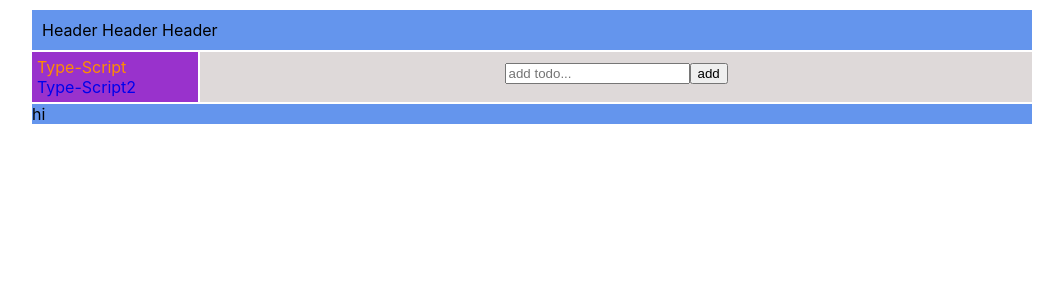
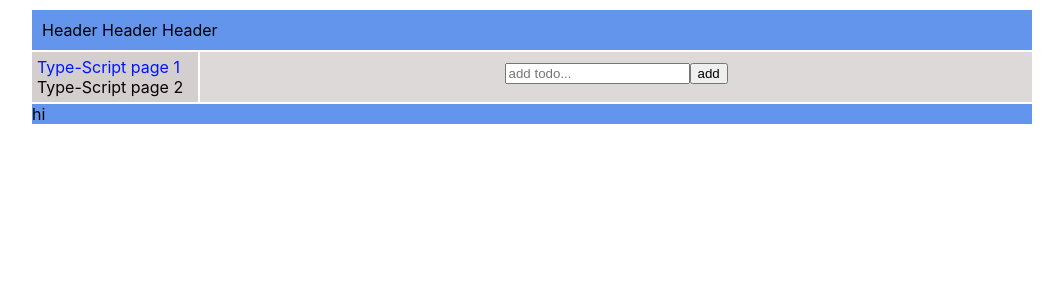
Before and after one commit to VladimirShumliaiev/Type-script-React, a React (Create React App) app in the folder my-app/: page / in a window 1280 px wide. Shown: the top 300 px of the page, without its empty margins (108-1171 px from the left). Built offline with nearby package versions, Linux system fonts and the light colour scheme.

Commit message:
+++add 13.02.2023 21:10

```diff
--- a/my-app/src/App.css
+++ b/my-app/src/App.css
@@ -15,6 +15,7 @@
 .NavBar {
     display: grid;
     text-decoration: none;
+    color: #ded9d9;
 }
 
 .Header {
@@ -22,7 +23,6 @@
     grid-area: header;
     background: cornflowerblue;
     padding: 10px;
-
 }
 
 .Main {
--- a/my-app/src/App.tsx
+++ b/my-app/src/App.tsx
@@ -1,24 +1,13 @@
-import React, {useState} from 'react';
+import React from 'react';
 import './App.css';
-// import {Route, Routes} from "react-router-dom";
-// import Todo from "./Components/Todo";
-// import TodoItem from "./Components/TodoItem";
+import {Route, Routes} from "react-router-dom";
+import Todo from "./Components/mainContent/Todo/Todo";
+import TodoItem from "./Components/TodoItem";
 import NavBar from "./Components/navBar/NavBar";
 import Header from "./Components/Header/Header";
-import TodoInput from "./Components/mainContent/TodoInput";
-import List from "./Components/mainContent/List";
-import {useAppDispatch} from "./hooks/hooks";
-import {addTodos} from "./redux/todoSlice";
+
 
 function App() {
-    const [title, setTitle] = useState('')
-    const dispatch = useAppDispatch()
-    const addTask = () => {
-        if (title.trim().length) {
-            dispatch(addTodos(title))
-            setTitle('')
-        }
-    }
     return (
         <div className="App">
             <div className={'Header'}>
@@ -29,13 +18,10 @@ function App() {
             </div>
 
             <div className={'Main'}>
-                {/*<Routes>*/}
-                {/*    <Route path={'/'} element={<Todo/>}/>*/}
-                {/*    <Route path={'todoItem'} element={<TodoItem/>}/>*/}
-                {/*    */}
-                {/*</Routes>*/}
-                <TodoInput title={title} setTitle={setTitle} addTodo={addTask}/>
-                <List/>
+                <Routes>
+                    <Route path={'/'} element={<Todo/>}/>
+                    <Route path={'todoItem'} element={<TodoItem/>}/>
+                </Routes>
             </div>
             <div className={'Footer'}>
                 hi
--- /dev/null
+++ b/my-app/src/Components/NavLink/MyNavLink.module.css
@@ -0,0 +1,3 @@
+.item a{
+
+}
--- a/my-app/src/Components/NavLink/MyNavLink.tsx
+++ b/my-app/src/Components/NavLink/MyNavLink.tsx
@@ -1,5 +1,6 @@
 import React from 'react';
 import {NavLink} from "react-router-dom";
+import style from './MyNavLink.module.css'
 
 interface IsActiveProps {
     isActive: boolean
@@ -8,15 +9,14 @@ interface IsActiveProps {
 const MyNavLink = () => {
     const isActive = ({isActive}: IsActiveProps) => isActive ? 'item-active-link' : '';
     return (
-        <>
+        <div className={style.item}>
             <div>
-                <NavLink className={isActive} to={'/'}>Type-Script</NavLink>
+                <NavLink className={isActive} to={'/'}>Type-Script page 1</NavLink>
             </div>
             <div>
-                <NavLink className={isActive} to={'todoItem'}>Type-Script2</NavLink>
+                <NavLink className={isActive} to={'todoItem'}>Type-Script page 2 </NavLink>
             </div>
-
-        </>
+        </div>
     );
 };
 
--- a/my-app/src/Components/mainContent/List.tsx
+++ b/my-app/src/Components/mainContent/Todo/List.tsx
@@ -1,6 +1,6 @@
 import React from 'react';
-import {useAppSelector} from "../../hooks/hooks";
-import ListItem from "./ListItem";
+import {useAppSelector} from "../../../hooks/hooks";
+import ListItem from './ListItem';
 
 const List = () => {
     const listSelector = useAppSelector(state => state.todo.list)
--- a/my-app/src/Components/mainContent/ListItem.tsx
+++ b/my-app/src/Components/mainContent/Todo/ListItem.tsx
@@ -1,6 +1,6 @@
 import React from 'react';
-import {useAppDispatch} from "../../hooks/hooks";
-import {canselTodos, statusTodos} from "../../redux/todoSlice";
+import {useAppDispatch} from "../../../hooks/hooks";
+import {canselTodos, statusTodos} from "../../../redux/todoSlice";
 
 interface ListItemProps{
     title: string,
--- /dev/null
+++ b/my-app/src/Components/mainContent/Todo/TodoInput.tsx
@@ -0,0 +1,27 @@
+import React from 'react';
+
+interface TodoInputProps {
+    title: string,
+    setTitle: (str: string) => void,
+    addTodo: () => void,
+}
+
+const TodoInput: React.FC<TodoInputProps> = ({title, setTitle, addTodo}) => {
+
+
+    return (
+        <form onSubmit={e => {
+            e.preventDefault()
+            addTodo()
+            setTitle('')
+        }
+        }
+        >
+            <input value={title} onChange={(e) => setTitle(e.target.value)}
+                   placeholder={'add todo...'}/>
+            <button>add</button>
+        </form>
+    );
+};
+
+export default TodoInput;
--- a/my-app/src/Components/mainContent/TodoInput.tsx
+++ /dev/null
@@ -1,30 +0,0 @@
-import React from 'react';
-
-interface TodoInputProps {
-    title: string,
-    setTitle: (str: string) => void,
-    addTodo: () => void,
-}
-
-const TodoInput: React.FC<TodoInputProps> = ({title, setTitle, addTodo}) => {
-
-    const handleSubmit = (e: { preventDefault: () => void; }) => {
-        e.preventDefault()
-        addTodo()
-    }
-    // const handleKeyPress = (e) => {
-    //     if (e.key === 'Enter') {
-    //         handleSubmit(e)
-    //         setTitle('')
-    //     }
-
-    return (
-        <div>
-            <input title={title} onChange={( event:React.ChangeEvent<HTMLInputElement>) => setTitle(event.target.value)}
-                   placeholder={'add todo...'}/>
-            <button onClick={handleSubmit}>add</button>
-        </div>
-    );
-};
-
-export default TodoInput;
--- a/my-app/src/Components/navBar/NavBar.css
+++ b/my-app/src/Components/navBar/NavBar.css
@@ -1,14 +1,14 @@
 .item {
     /*grid-area: navBar;*/
-    background: darkorchid;
+    background: #d3cfcf;
     padding: 5px;
-
 }
 
 .item a {
     text-decoration: none;
+    color: #0a0101;
 }
 
 a.item-active-link {
-    color: darkorange;
+    color: #0015ff;
 }
```
Also changed, not shown: my-app/src/Components/mainContent/Todo/Todo.tsx (renamed from my-app/src/Components/Todo.tsx, +5 -4 lines).
